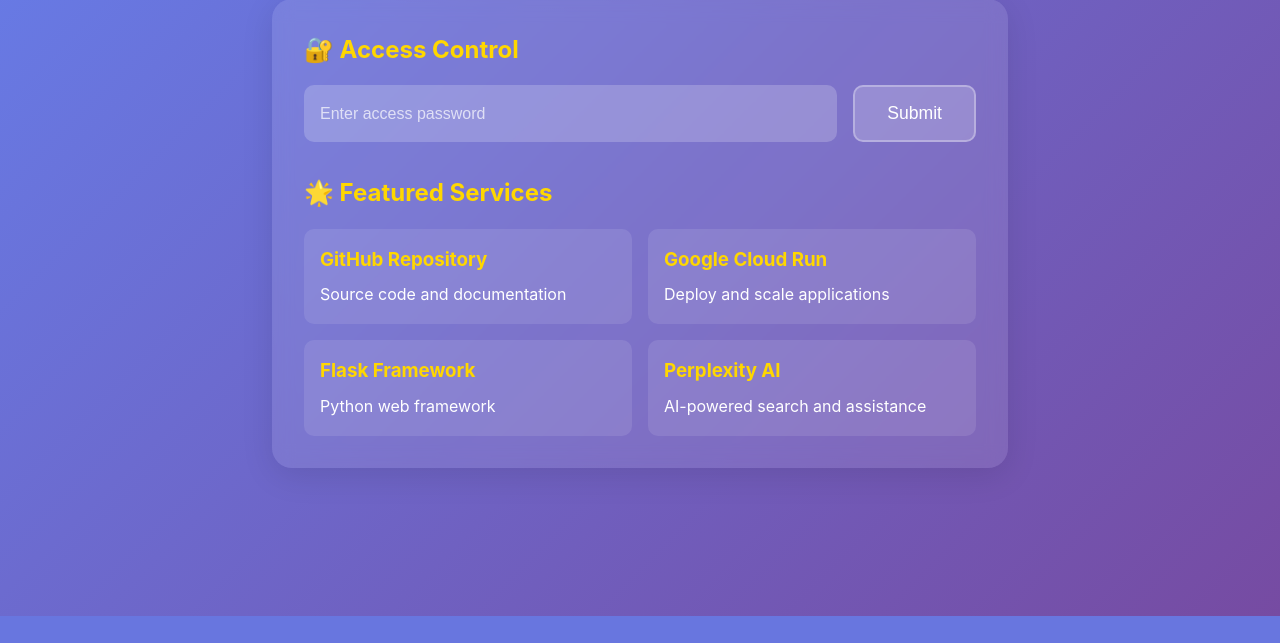
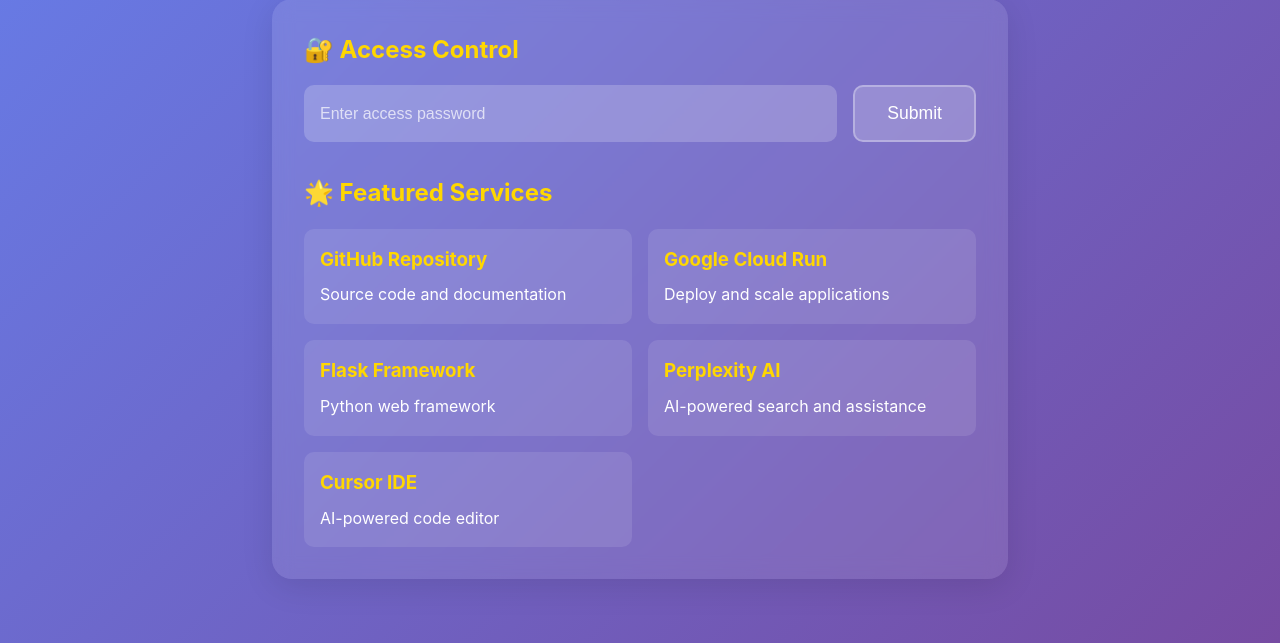
Before and after one commit to XDM-ZSBW/yourl.cloud, a Flask app: page / in a window 1280 px wide. Shown: the part 184-827 px from the top of the page. Before the commit the page ends 800 px from the top, so only its background shows below. Run offline with Flask 3, Linux system fonts and the light colour scheme; parts of the project's set-up code (start-up, migrations or seed data) failed here and were passed over.

Commit message:
🌟 Add Cursor IDE to affiliate links - Include Cursor.sh in featured services

```diff
--- a/app.py
+++ b/app.py
@@ -94,6 +94,12 @@
             "name": "Perplexity AI",
             "url": "https://perplexity.ai",
             "description": "AI-powered search and assistance"
+        },
+        {
+            "id": 5,
+            "name": "Cursor IDE",
+            "url": "https://cursor.sh",
+            "description": "AI-powered code editor"
         }
     ]
 }
--- a/templates/index.html
+++ b/templates/index.html
@@ -181,6 +181,10 @@
                         <h3>Perplexity AI</h3>
                         <p>AI-powered search and assistance</p>
                     </a>
+                    <a href="https://cursor.sh" class="affiliate-link" target="_blank">
+                        <h3>Cursor IDE</h3>
+                        <p>AI-powered code editor</p>
+                    </a>
                 </div>
             </div>
         </div>
```
